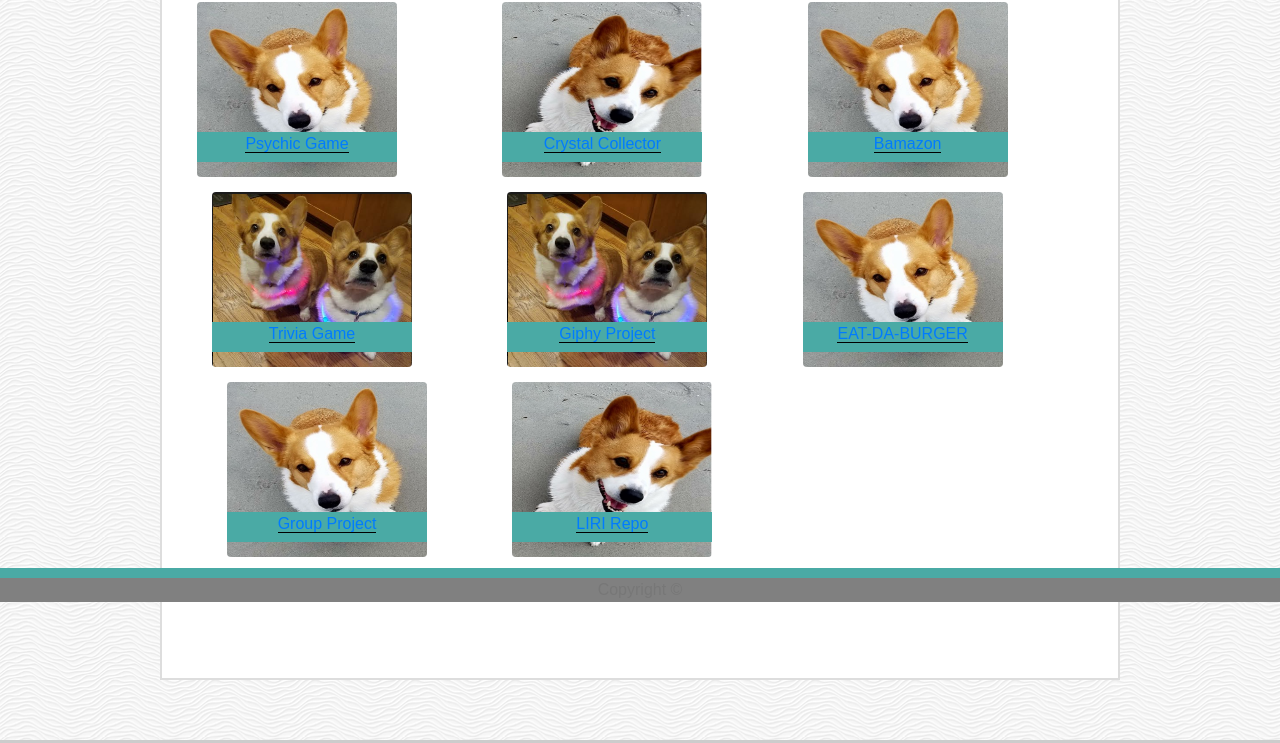
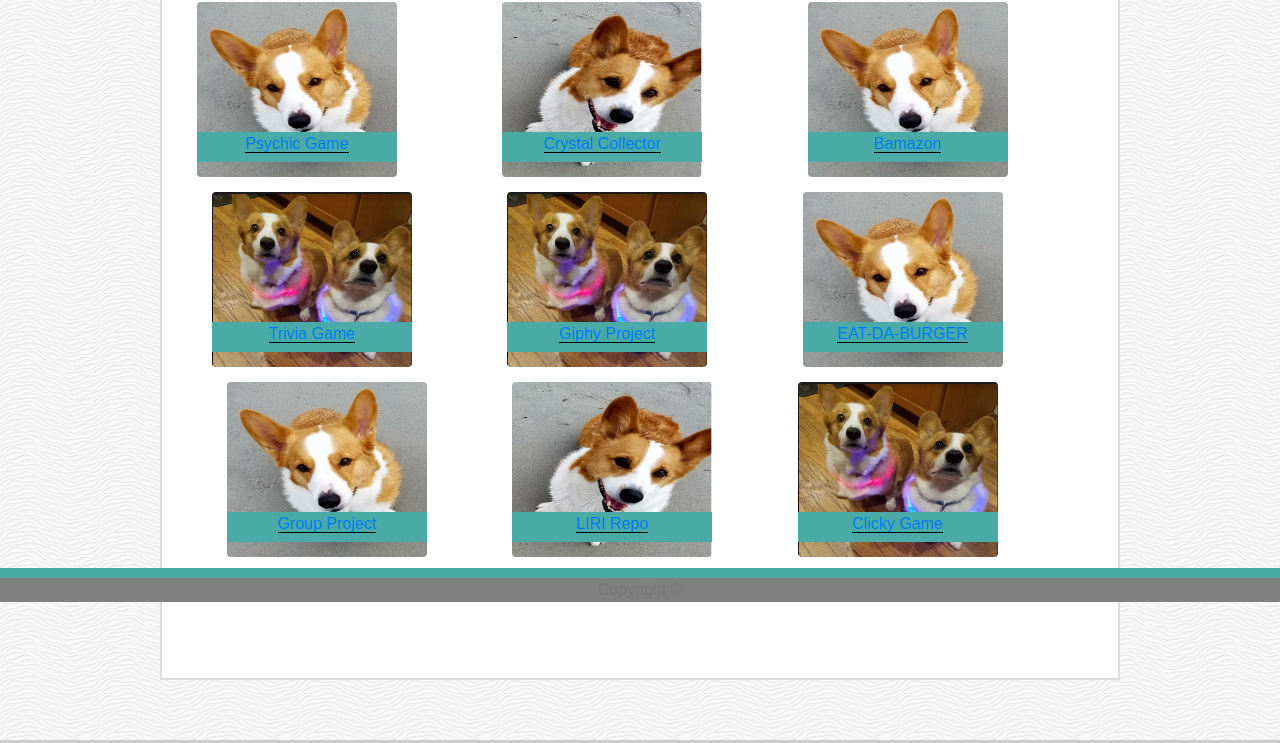
Before and after one commit to DarjeelingLimited/Bootstrap-Portfolio, a plain HTML site: page portfolio.html in a window 1280 px wide. Shown: the part 198-941 px from the top of the page. Drawn offline with nearby package versions, Linux system fonts and the light colour scheme.

Commit message:
clickygame added to portfolio page

```diff
--- a/portfolio.html
+++ b/portfolio.html
@@ -103,6 +103,12 @@
                 <p class="piclabel">
                   <a href="https://github.com/DarjeelingLimited/liri-node-app">LIRI Repo</a>
               </div>
+              <div class="col-md-4 col-sm-8">
+                <img src="assets/images/Placeholder3.PNG" width="200px" height="175px" alt="placeholder"
+                  class="rounded float-left">
+                <p class="piclabel">
+                  <a href="https://github.com/DarjeelingLimited/BobsBurgersClickyGame">Clicky Game</a>
+              </div>
             </div>
           </div>
           <br />
```
Lines whose indentation alone changed are shown as unchanged.
